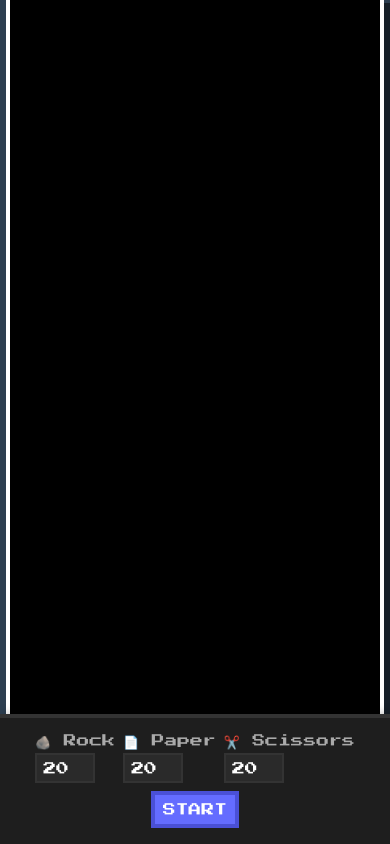
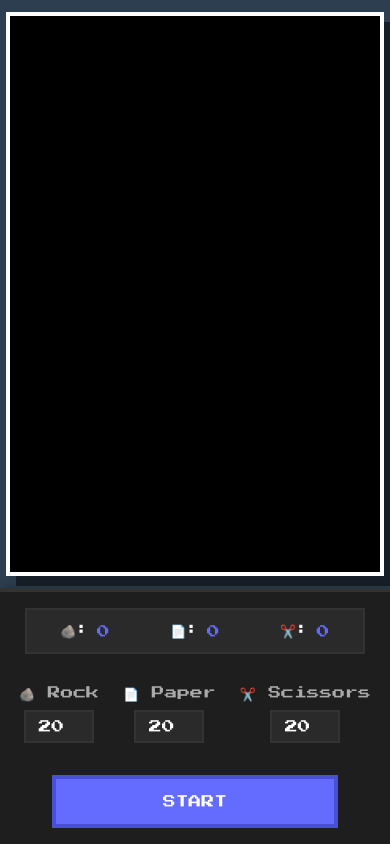
Before and after one commit to Victorruicer/RockPaperScissors, a website built with Vite: page index.html in a window 390 px wide. Built offline with nearby package versions, Linux system fonts and the light colour scheme.

Commit message:
Added scroll and live stats in mobile format

```diff
--- a/src/style.css
+++ b/src/style.css
@@ -168,21 +168,28 @@ canvas {
 
 /* Mobile Responsiveness */
 @media (max-width: 768px) {
+  body {
+    overflow-y: auto;
+    /* Enable vertical scroll on mobile */
+  }
+
   #app {
     flex-direction: column-reverse;
+    height: auto;
+    /* Allow app to grow for scrolling */
+    min-height: 100vh;
   }
 
   .sidebar {
     width: 100%;
     height: auto;
-    max-height: 40vh;
+    /* Removed max-height constraint to allow content to flow */
     border-right: none;
     border-top: 4px solid var(--border-color);
-    flex-direction: row;
-    flex-wrap: wrap;
+    flex-direction: column;
+    /* Stack controls and stats vertically */
     padding: 1rem;
-    gap: 1rem;
-    justify-content: center;
+    gap: 1.5rem;
     align-items: center;
   }
 
@@ -190,36 +197,69 @@ canvas {
     display: none;
   }
 
+  /* Reorder Stats to appear above Controls on mobile */
+  .stats {
+    order: -1;
+    /* Move to top of sidebar */
+    display: flex;
+    /* Show stats on mobile */
+    width: 100%;
+    /* Full width */
+    max-width: 95%;
+    /* Little padding */
+    flex-direction: row;
+    /* Horizontal stats container */
+    justify-content: space-around;
+    padding: 0.8rem;
+    margin-bottom: 0.5rem;
+  }
+
+  .stats h2 {
+    display: none;
+    /* Hide title */
+  }
+
+  .stat-item {
+    font-size: 0.8rem;
+    flex-direction: row;
+    /* Horizontal items (Emoji Number) */
+    gap: 0.5rem;
+    align-items: center;
+  }
+
   .controls {
     flex-direction: row;
     flex-wrap: wrap;
-    gap: 0.5rem;
-    align-items: center;
+    gap: 1.5rem;
+    align-items: flex-start;
     justify-content: center;
     width: 100%;
   }
 
   .control-group {
-    gap: 0.2rem;
+    display: flex;
+    flex-direction: column;
+    align-items: center;
+    /* Center input below text */
+    gap: 0.5rem;
+    text-align: center;
   }
 
   input {
-    width: 60px;
-    padding: 0.4rem;
-  }
-
-  .stats {
-    display: none;
+    width: 70px;
+    padding: 0.5rem;
+    text-align: center;
   }
 
   button {
-    margin-top: 0;
-    padding: 0.5rem;
+    margin-top: 0.5rem;
+    padding: 1rem 2rem;
+    width: 80%;
   }
 
   .winner-display {
     position: absolute;
-    top: 50%;
+    top: 40%;
     left: 50%;
     transform: translate(-50%, -50%);
     z-index: 20;
@@ -227,6 +267,8 @@ canvas {
   }
 
   .canvas-container {
-    height: 60vh;
+    height: 45vh;
+    /* Reduced height as requested */
+    width: 100%;
   }
 }
```
